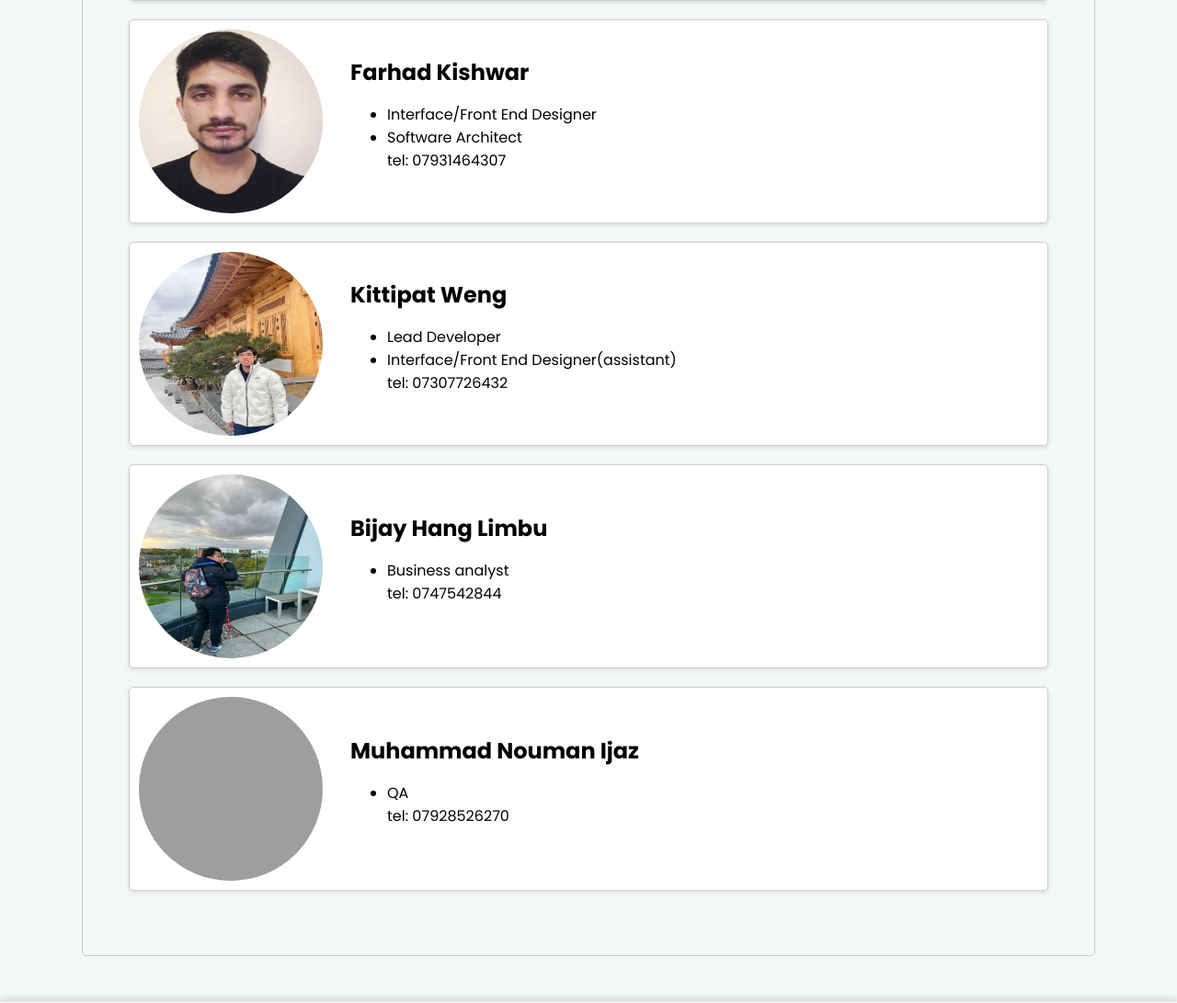
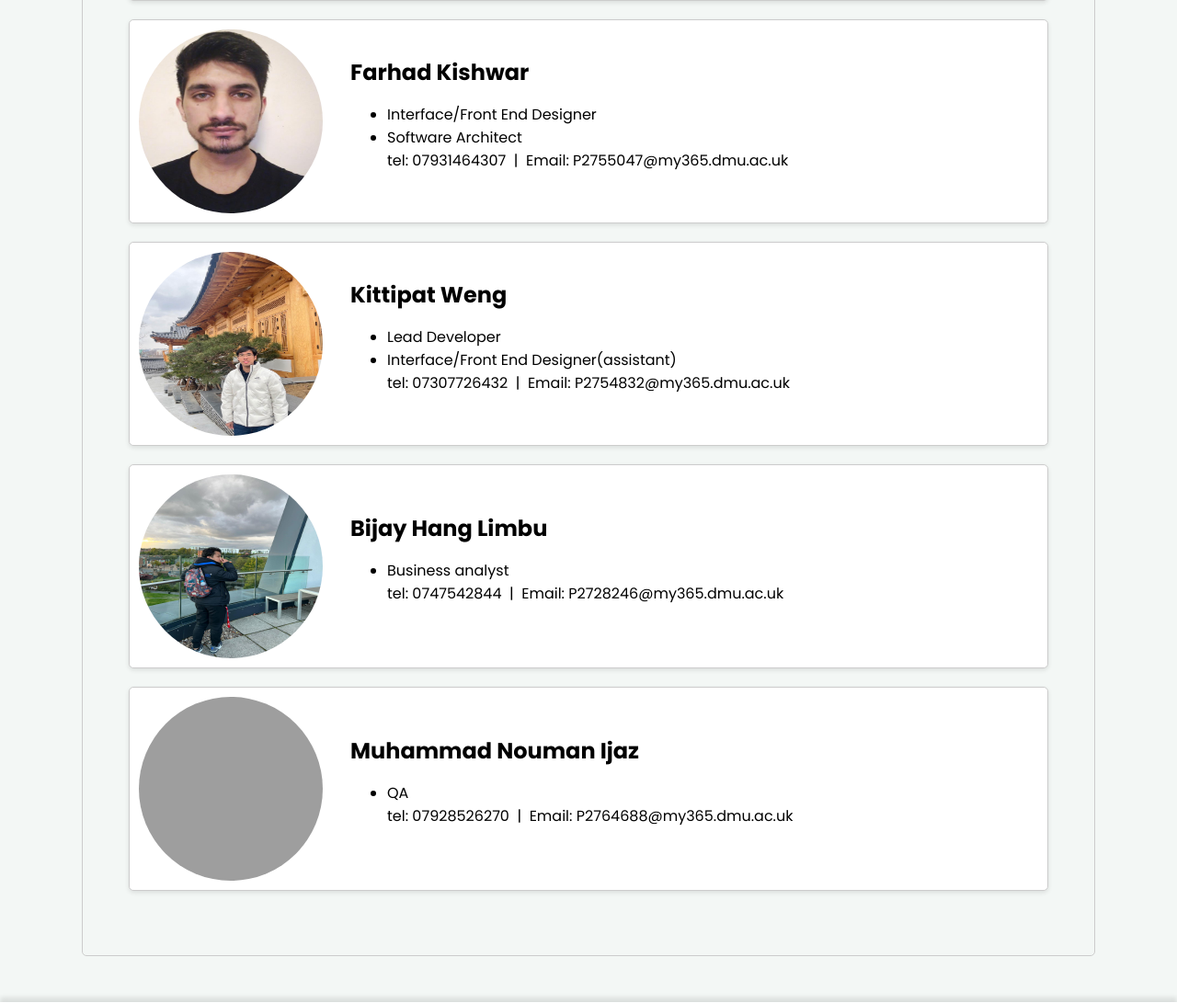
Before and after one commit to karnmodi/The_CryptoShow, a PHP site: page /View/AboutUs.php in a window 1280 px wide. Shown: the part 2916-4007 px from the top of the page at 92% size. Run offline with PHP 8.4, Linux system fonts and the light colour scheme; grey boxes are pictures that could not be loaded.

Commit message:
Add email address

```diff
--- a/View/AboutUs.php
+++ b/View/AboutUs.php
@@ -191,7 +191,7 @@
                     <ul>
                         <li>Interface/Front End Designer</li>
                         <li>Software Architect</li>
-                        <p>tel: 07931464307</p>
+                        <p>tel: 07931464307 &nbsp;|&nbsp; Email: P2755047@my365.dmu.ac.uk</p>
                     </ul>
                 </div>
             </div>
@@ -202,7 +202,7 @@
                     <ul>
                         <li>Lead Developer</li>
                         <li>Interface/Front End Designer(assistant)</li>
-                        <p>tel: 07307726432  </p>
+                        <p>tel: 07307726432 &nbsp;|&nbsp; Email: P2754832@my365.dmu.ac.uk</p>
                     </ul>
                     <!-- Additional details for member 3 -->
                 </div>
@@ -213,7 +213,7 @@
                     <h2>Bijay Hang Limbu</h2>
                     <ul>
                         <li>Business analyst</li>
-                        <p>tel: 0747542844</p>
+                        <p>tel: 0747542844 &nbsp;|&nbsp; Email: P2728246@my365.dmu.ac.uk</p>
                     </ul>
                     <!-- Additional details for member 4 -->
                 </div>
@@ -224,7 +224,7 @@
                     <h2>Muhammad Nouman Ijaz</h2>
                     <ul>
                         <li>QA</li>
-                        <p>tel: 07928526270</p>
+                        <p>tel: 07928526270 &nbsp;|&nbsp; Email: P2764688@my365.dmu.ac.uk</p>
                     </ul>
                     <!-- Additional details for member 5 -->
                 </div>
```
